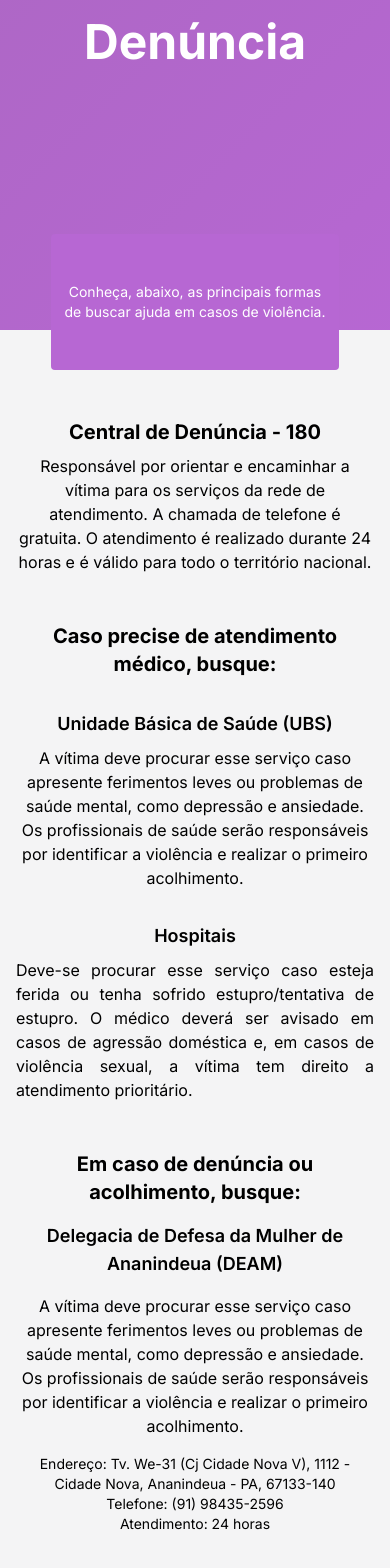
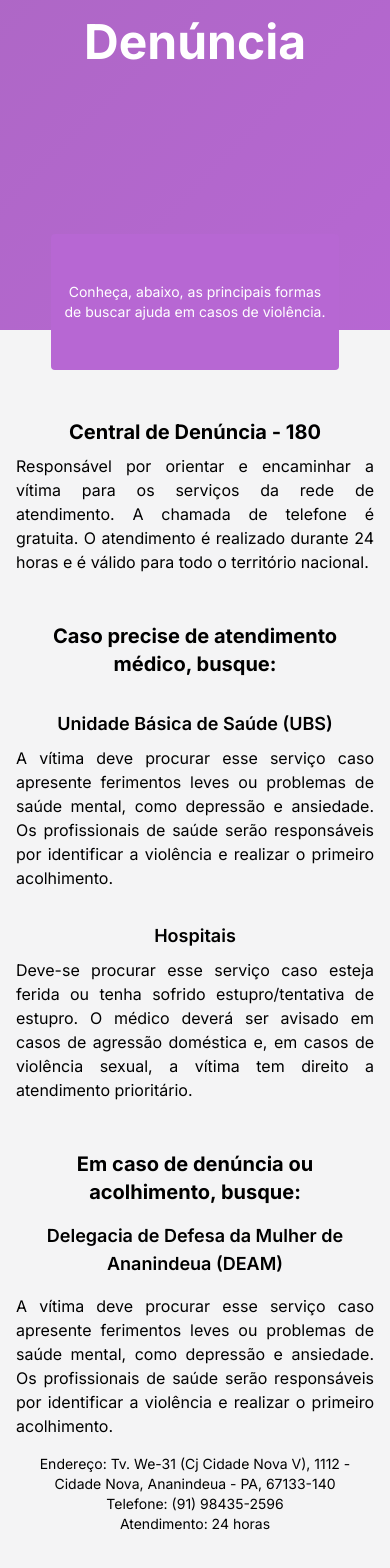
Before and after one commit to igorabreu29/empodera-icui, a Next.js app: page /complaint in a window 390 px wide. Shown: the part 314-1882 px from the top of the page. Built offline with nearby package versions, Linux system fonts and the light colour scheme; grey boxes are pictures that could not be loaded.

Commit message:
style: change type of class

```diff
--- a/src/app/about/page.tsx
+++ b/src/app/about/page.tsx
@@ -11,7 +11,7 @@ import Image from 'next/image'
 export const metadata: Metadata = {
   title: 'Sobre',
   description:
-    'Conta um breve resumo do projeto Empodera Icuí e mostra os membros criadores',
+    'Conta um breve resumo do projeto Empodera Icuí e mostra os membros criadores.',
 }
 
 export default function About() {
--- a/src/app/complaint/page.tsx
+++ b/src/app/complaint/page.tsx
@@ -19,7 +19,7 @@ export default function Complaint() {
           <h3 className="text-xl font-bold text-center md:text-2xl">
             Central de Denúncia - 180
           </h3>
-          <p className="text-center">
+          <p className="text-justify">
             Responsável por orientar e encaminhar a vítima para os serviços da
             rede de atendimento. A chamada de telefone é gratuita. O atendimento
             é realizado durante 24 horas e é válido para todo o território
@@ -37,7 +37,7 @@ export default function Complaint() {
               <h4 className="font-semibold text-lg md:text-xl text-center">
                 Unidade Básica de Saúde (UBS)
               </h4>
-              <p className="text-center">
+              <p className="text-justify">
                 A vítima deve procurar esse serviço caso apresente ferimentos
                 leves ou problemas de saúde mental, como depressão e ansiedade.
                 Os profissionais de saúde serão responsáveis por identificar a
@@ -68,7 +68,7 @@ export default function Complaint() {
             <h4 className="font-semibold text-lg">
               Delegacia de Defesa da Mulher de Ananindeua (DEAM)
             </h4>
-            <p>
+            <p className="text-justify">
               A vítima deve procurar esse serviço caso apresente ferimentos
               leves ou problemas de saúde mental, como depressão e ansiedade. Os
               profissionais de saúde serão responsáveis por identificar a
@@ -98,7 +98,7 @@ export default function Complaint() {
             <h4 className="font-semibold text-lg md:text-xl">
               Centro de Referência de Assistência Social (CRAS)
             </h4>
-            <p>
+            <p className="text-justify">
               Oferece benefícios e auxílios, faz a orientação e o encaminhamento
               para os outros serviços. Além de garantir proteção social básica,
               acolhimento e prevenção. Só em Ananindeua, há 10 unidades.
@@ -145,7 +145,7 @@ export default function Complaint() {
             <h4 className="font-semibold text-lg md:text-xl">
               Centro de Referência Especializado de Assistência Social (CREAS)
             </h4>
-            <p>
+            <p className="text-justify">
               Responsável por orientar, proteger e atender a vítima em casos de
               violência. Realiza o atendimento em casos de abusos sexuais contra
               crianças e adolescentes e solicita vaga no abrigo-sigiloso, se
--- a/src/app/cycle/page.tsx
+++ b/src/app/cycle/page.tsx
@@ -8,7 +8,7 @@ import { AlertCircle, Flower2, Hand } from 'lucide-react'
 
 export const metadata: Metadata = {
   title: 'Ciclo',
-  description: 'Página que contém o processo do ciclo da violência',
+  description: 'Página que contém o processo do ciclo da violência.',
 }
 
 export default function Cycle() {
--- a/src/app/laws/page.tsx
+++ b/src/app/laws/page.tsx
@@ -17,7 +17,7 @@ export default function Laws() {
 
       <div className="px-2 sm:px-32 py-8 overflow-hidden">
         <section className="border-2 border-black flex justify-center items-center flex-col gap-8 p-2 sm:p-4 shadow-lg shadow-zinc-500 rounded">
-          <div className="flex items-center justify-center gap-8 lg:gap-12 flex-wrap">
+          <div className="flex items-center justify-center gap-8 flex-wrap">
             <div
               className="bg-zinc-200 w-full max-w-[35rem] p-2 rounded space-y-2 md:h-full shadow-md shadow-zinc-300"
               data-aos="fade-right"
@@ -121,7 +121,7 @@ export default function Laws() {
           </div>
 
           <div
-            className="flex items-center justify-center xl:justify-between gap-8 lg:gap-12 w-full flex-wrap"
+            className="flex items-center justify-center xl:justify-between gap-8 flex-col w-full xl:gap-28 xl:flex-row"
             data-aos="zoom-in"
           >
             <div className="bg-zinc-200 w-full max-w-[35rem] p-2 rounded space-y-2 md:h-full shadow-md shadow-zinc-300">
--- a/src/app/layout.tsx
+++ b/src/app/layout.tsx
@@ -18,7 +18,7 @@ export const metadata: Metadata = {
   },
   description:
     'Website do projeto Empodera Icuí, criado com fins de conscientizar as pessoas e principalmente ajudar as mulheres.',
-  metadataBase: new URL('http://empodera-icui.vercel.app/logo.png'),
+  metadataBase: new URL('http://empodera-icui.vercel.app/icon.png'),
   openGraph: {
     title: 'Empodera Icuí',
     description:
--- a/src/app/types/page.tsx
+++ b/src/app/types/page.tsx
@@ -14,7 +14,7 @@ export default function Types() {
   return (
     <>
       <Title text="Tipos de Violência" />
-      <InformAboutPage text="Essa seção abordará todos os tipos de violência contra a mulher e alguns exemplos" />
+      <InformAboutPage text="Essa seção abordará os tipos de violência contra a mulher e alguns exemplos." />
 
       <section className="flex items-center justify-center px-2 sm:w-full sm:max-w-[29.5rem] text-center mx-auto my-10">
         <p className="font-medium text-base sm:text-lg" data-aos="fade-down">
```
